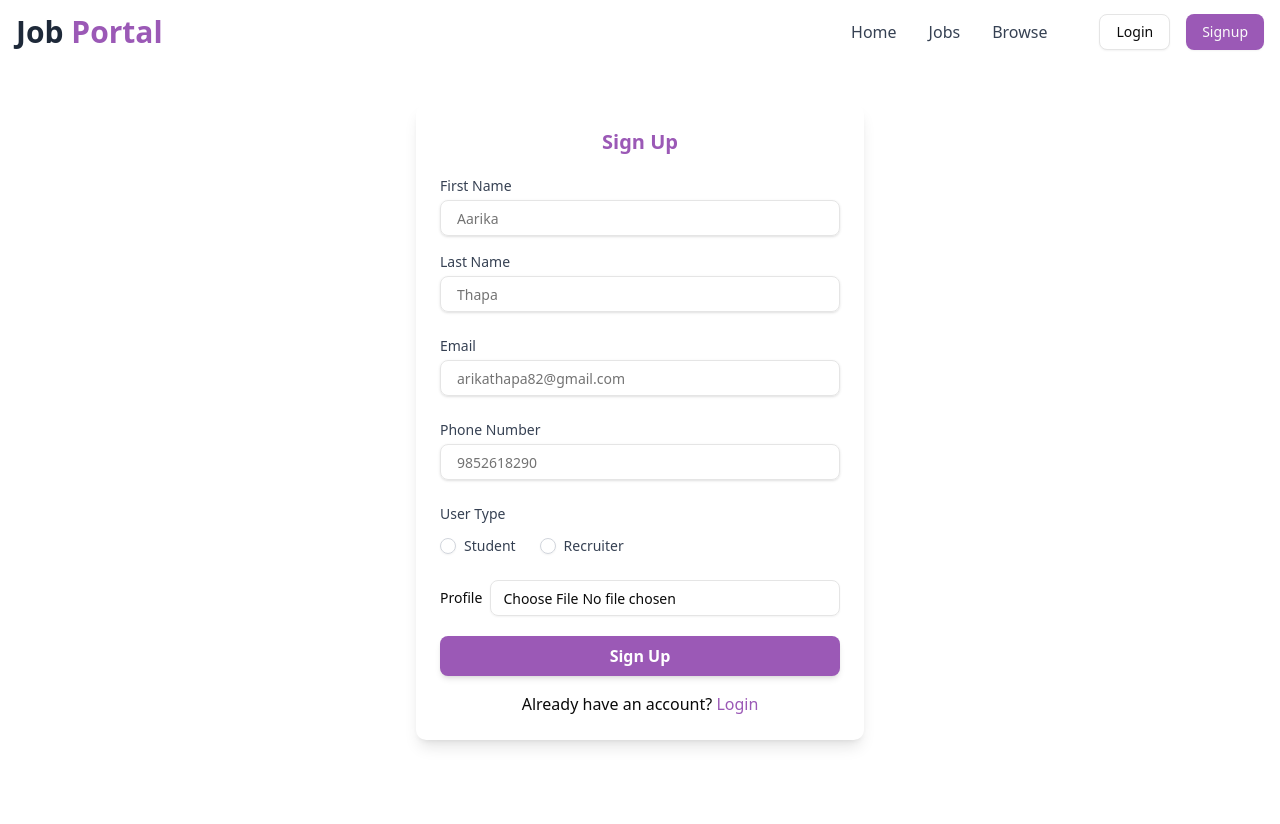
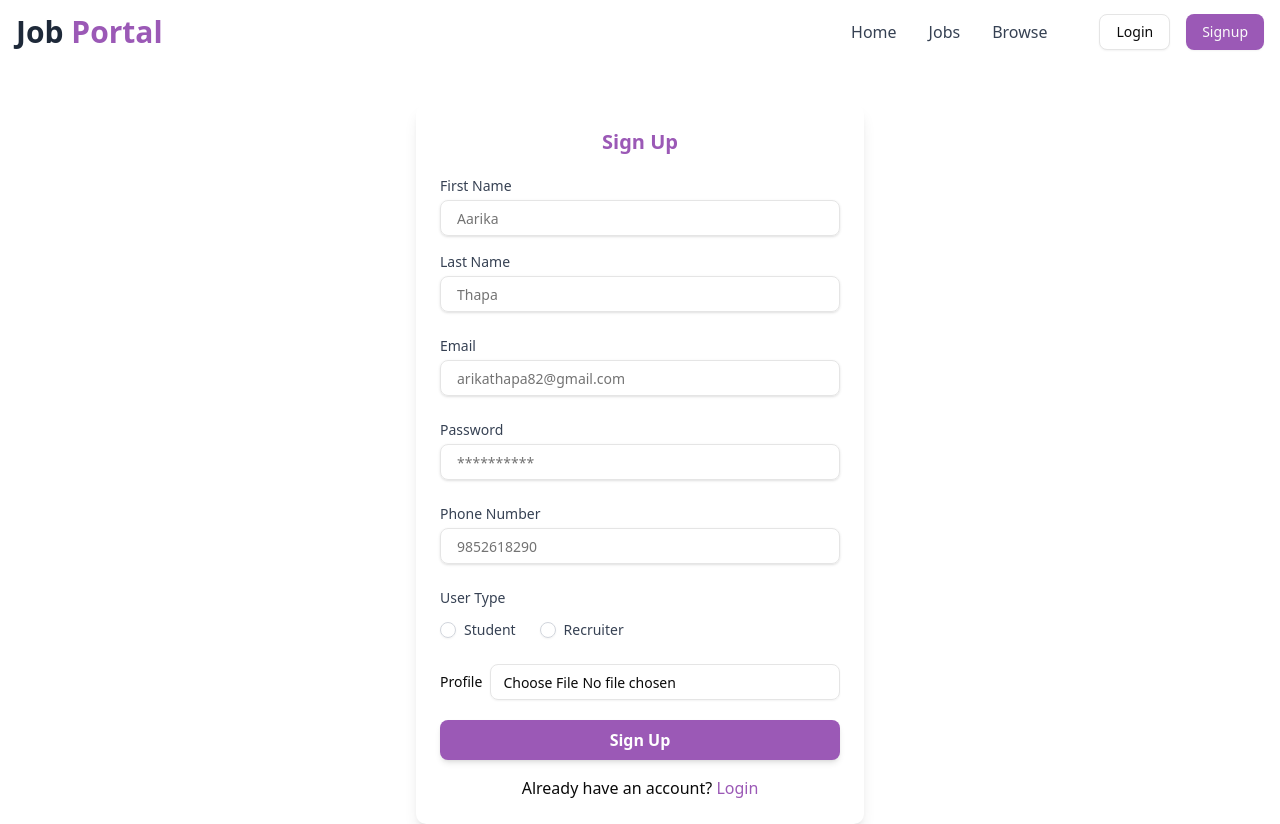
Before and after one commit to Anupama-n/job-portal, a React (Vite) app in the folder frontend/: page /signup in a window 1280 px wide. Before the commit the page ends 800 px from the top, so only its background shows below. Built offline with nearby package versions, Linux system fonts and the light colour scheme.

Commit message:
updated signup page

```diff
--- a/frontend/src/components/auth/signup.jsx
+++ b/frontend/src/components/auth/signup.jsx
@@ -46,6 +46,15 @@ const Signup = () => {
                             className="mt-1 px-4 py-2 border rounded-md w-full shadow-sm focus:outline-none focus:ring-2 focus:ring-[#9B59B6] focus:border-[#9B59B6]"
                         />
                     </div>
+                    <div className="mb-6">
+                        <Label className="block text-sm font-medium text-gray-700">Password</Label>
+                        <Input
+                            type="password"
+                            placeholder="**********"
+                            className="mt-1 px-4 py-2 border rounded-md w-full shadow-sm focus:outline-none focus:ring-2 focus:ring-[#9B59B6] focus:border-[#9B59B6]"
+                        />
+                    </div>
+
 
                     <div className="mb-6">
                         <Label className="block text-sm font-medium text-gray-700">Phone Number</Label>
```
